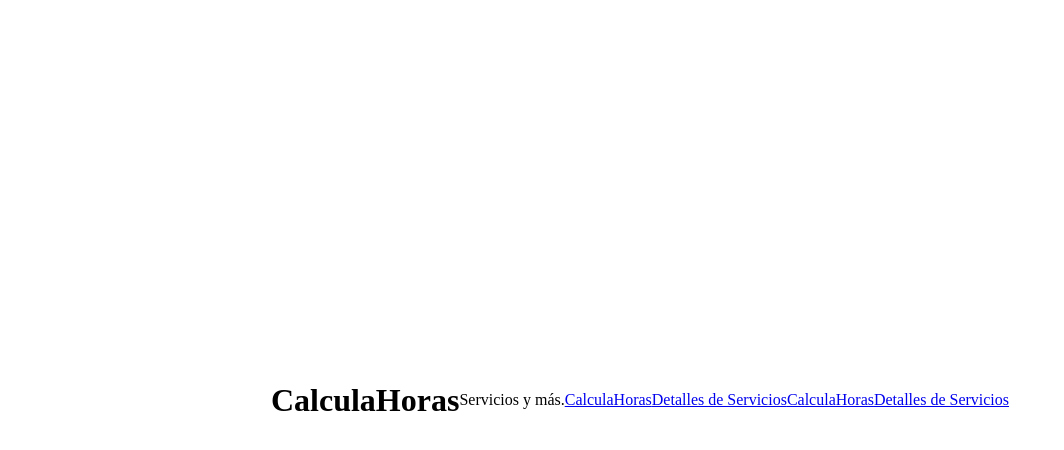
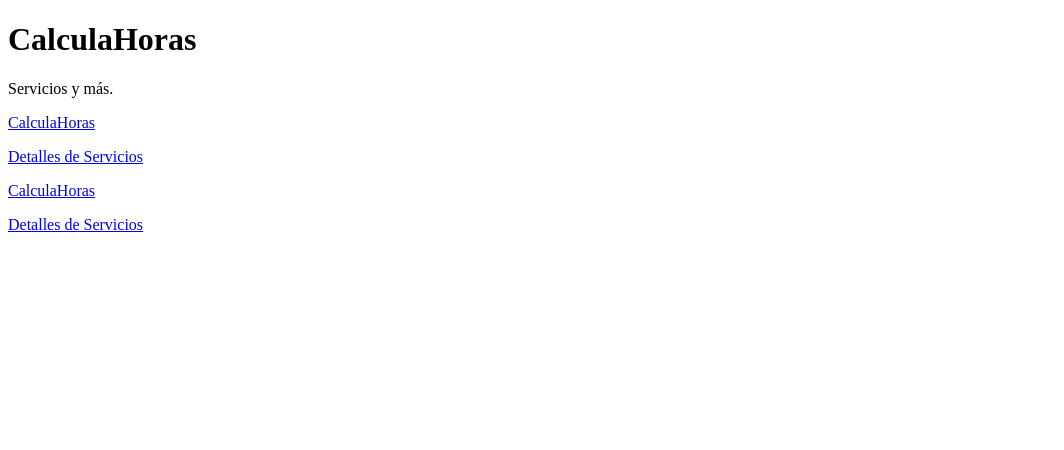
Before and after one commit to iglu0/CalculaHoras, a plain HTML site: page anti.html in a window 1280 px wide. Shown: the whole page, without its empty margins (0-1064 px from the left). Drawn offline with Linux system fonts and the light colour scheme.

Commit message:
Update anti.html

```diff
--- a/anti.html
+++ b/anti.html
@@ -1,15 +1,7 @@
 <!DOCTYPE html>
 <html>
 <meta name="viewport" content="width=device-width, initial-scale=1.0">
-<style>
-    body {
-        display: flex;
-        justify-content: center; /* Horizontal */
-        align-items: center;     /* Vertical */
-        min-height: 100vh;
-        margin: 0;
-    }
-</style>
+
 <body>
 
 <h1>CalculaHoras</h1>
```
